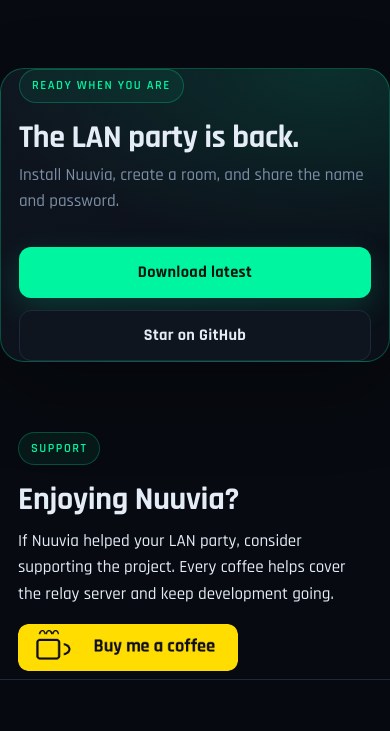
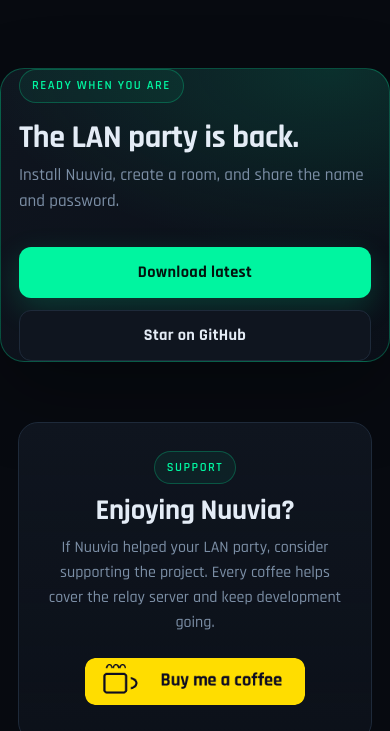
Before and after one commit to cesarzxk/nuuvia-vpn, a plain HTML site: page docs/index.html in a window 390 px wide. Shown: the part 9147-9878 px from the top of the page. Drawn offline with Linux system fonts and the light colour scheme.

Commit message:
feat(site): style the support section

```diff
--- a/docs/styles.css
+++ b/docs/styles.css
@@ -420,8 +420,38 @@ code {
   box-shadow: 0 12px 28px rgba(255, 221, 0, 0.16);
 }
 
-.footer-coffee {
-  margin-top: 18px;
+.support {
+  padding: 32px 0 clamp(70px, 9vw, 120px);
+}
+
+.support-inner {
+  max-width: 720px;
+  margin: 0 auto;
+  padding: clamp(28px, 5vw, 44px);
+  border: 1px solid var(--border);
+  border-radius: 20px;
+  background: linear-gradient(180deg, var(--card), rgba(15, 21, 31, 0.65));
+  text-align: center;
+}
+
+.support-inner .eyebrow {
+  margin-bottom: 12px;
+}
+
+.support-inner h2 {
+  margin-bottom: 10px;
+  font-size: clamp(1.8rem, 3.5vw, 2.6rem);
+}
+
+.support-inner p:not(.eyebrow) {
+  max-width: 520px;
+  margin: 0 auto 22px;
+  color: var(--muted);
+  font-size: 1rem;
+}
+
+.support-coffee {
+  margin: 0 auto;
 }
 
 .hero-points {
@@ -865,7 +895,7 @@ code {
 
 /* CTA */
 .cta-band {
-  padding: 0 0 clamp(70px, 9vw, 120px);
+  padding: 0 0 28px;
 }
 
 .cta-inner {
```
